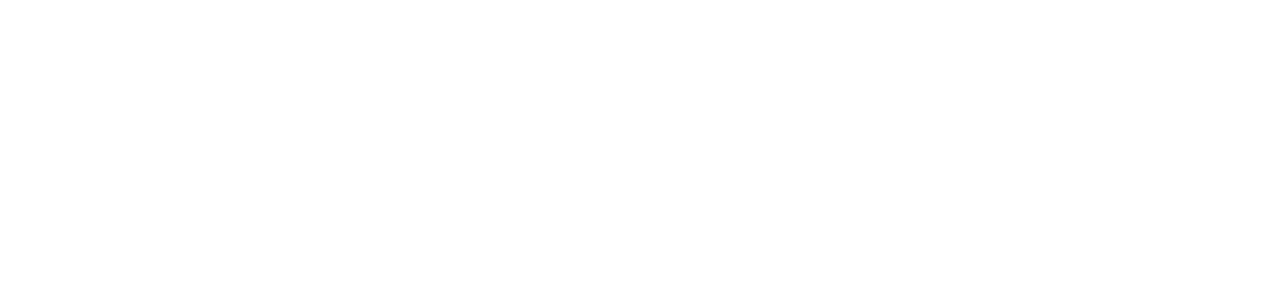
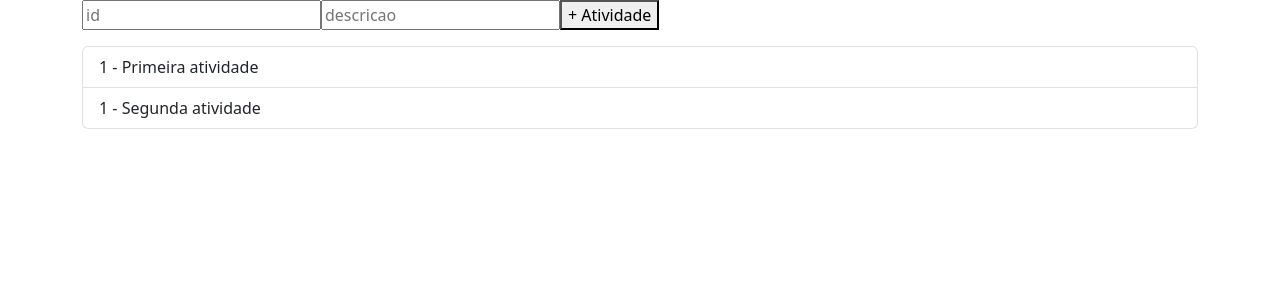
Before and after one commit to MizaelJR17/Planner, a React (Create React App) app in the folder frontend/planner/: page / in a window 1280 px wide. Shown: the top 300 px of the page. Built offline with nearby package versions, Linux system fonts and the light colour scheme.

Commit message:
Atividade Map - Frontend

```diff
--- a/frontend/planner/src/App.js
+++ b/frontend/planner/src/App.js
@@ -2,11 +2,33 @@
 import React from 'react';
 
 function App() {
+
+  const atividades = [
+    {
+      id: 1,
+      descricao:'Primeira atividade'
+    },
+    {
+      id: 1,
+      descricao:'Segunda atividade'
+    }
+  ];
+
   return (
-    <div className="App">
-      <header className="App-header">
-      </header>
+   <>
+    <form>
+      <input id="id" type ="text" placeholder="id"/>
+      <input id="descricao" type ="text" placeholder="descricao"/>
+      <button> + Atividade</button>
+    </form>
+   <div className='mt-3'>
+      <ul className= "list-group">
+        {atividades.map(ativ => (<li key ={ativ.id} className='list-group-item'>{ativ.id} - {ativ.descricao}</li>
+        ))}
+      </ul>
     </div>
+
+  </>
   );
 }
 
--- a/frontend/planner/src/index.js
+++ b/frontend/planner/src/index.js
@@ -8,7 +8,9 @@
 const root = ReactDOM.createRoot(document.getElementById('root'));
 root.render(
   <React.StrictMode>
+    <div className="container">
     <App />
+    </div>
   </React.StrictMode>
 );
 
```
